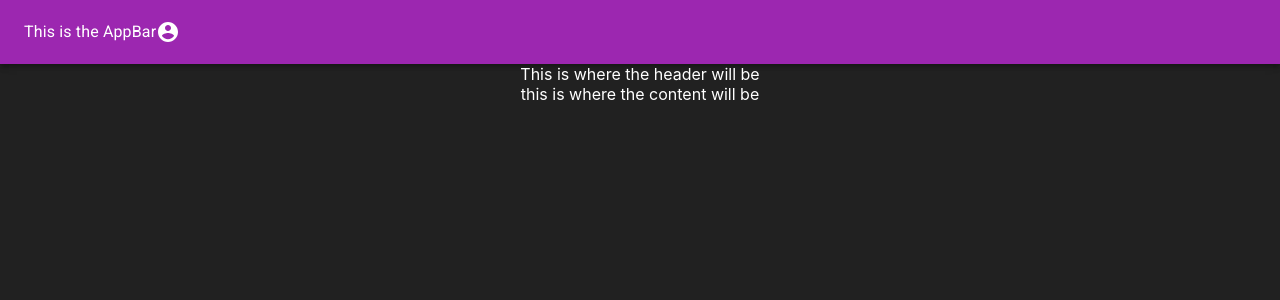
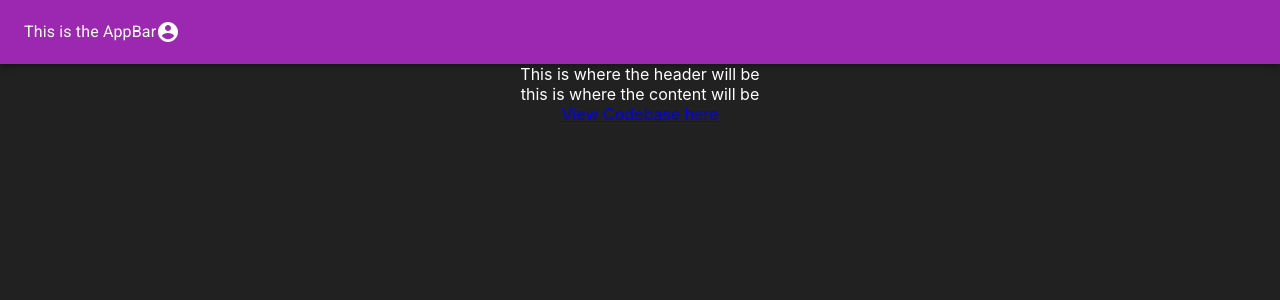
Before and after one commit to loschenbd/markdown-previewer, a React (Create React App) app: page / in a window 1280 px wide. Shown: the top 300 px of the page. Built offline with nearby package versions, Linux system fonts and the light colour scheme.

Commit message:
Added codebase link

```diff
--- a/src/components/app/App.js
+++ b/src/components/app/App.js
@@ -20,7 +20,9 @@ function App() {
           <Grid xs={0} sm={0}/>
         </Grid>
       </Grid>
+      <a href="https://github.com/loschenbd/markdown-previewer">View Codebase here</a>
     </div>
+
   );
 }
 
```
